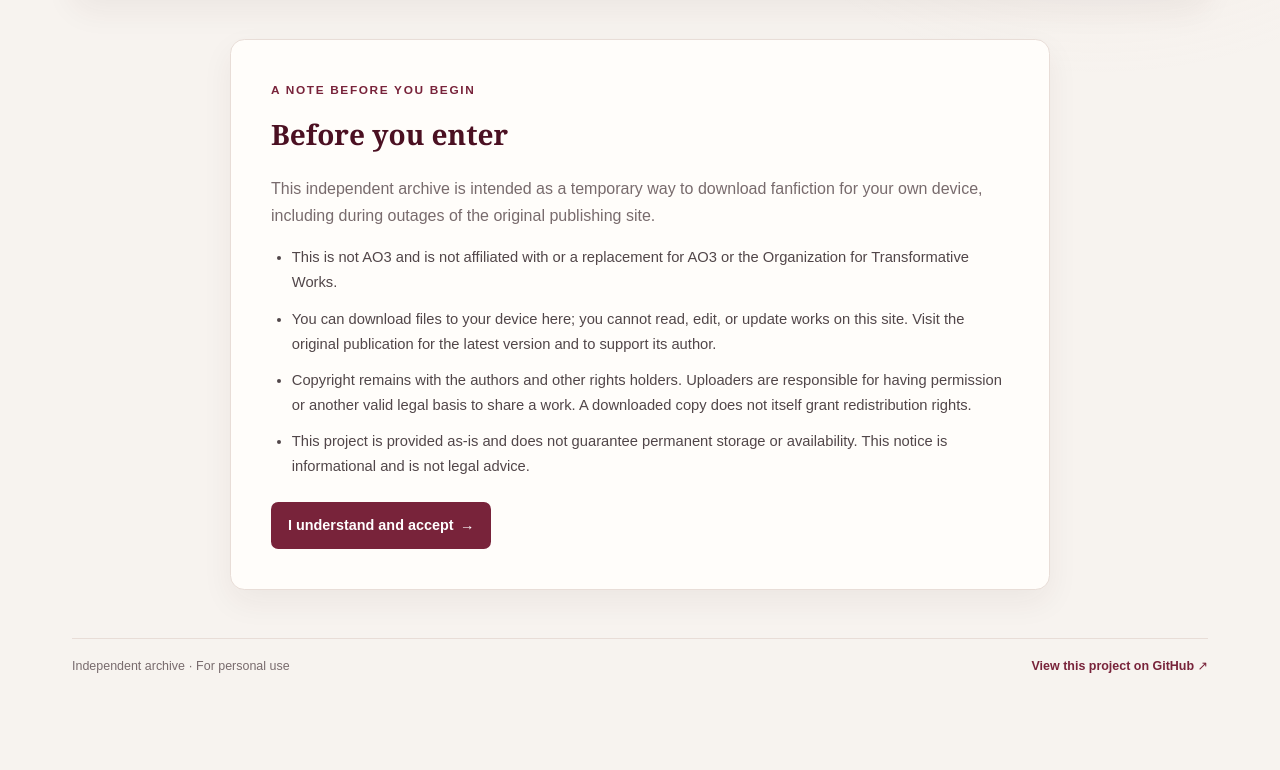
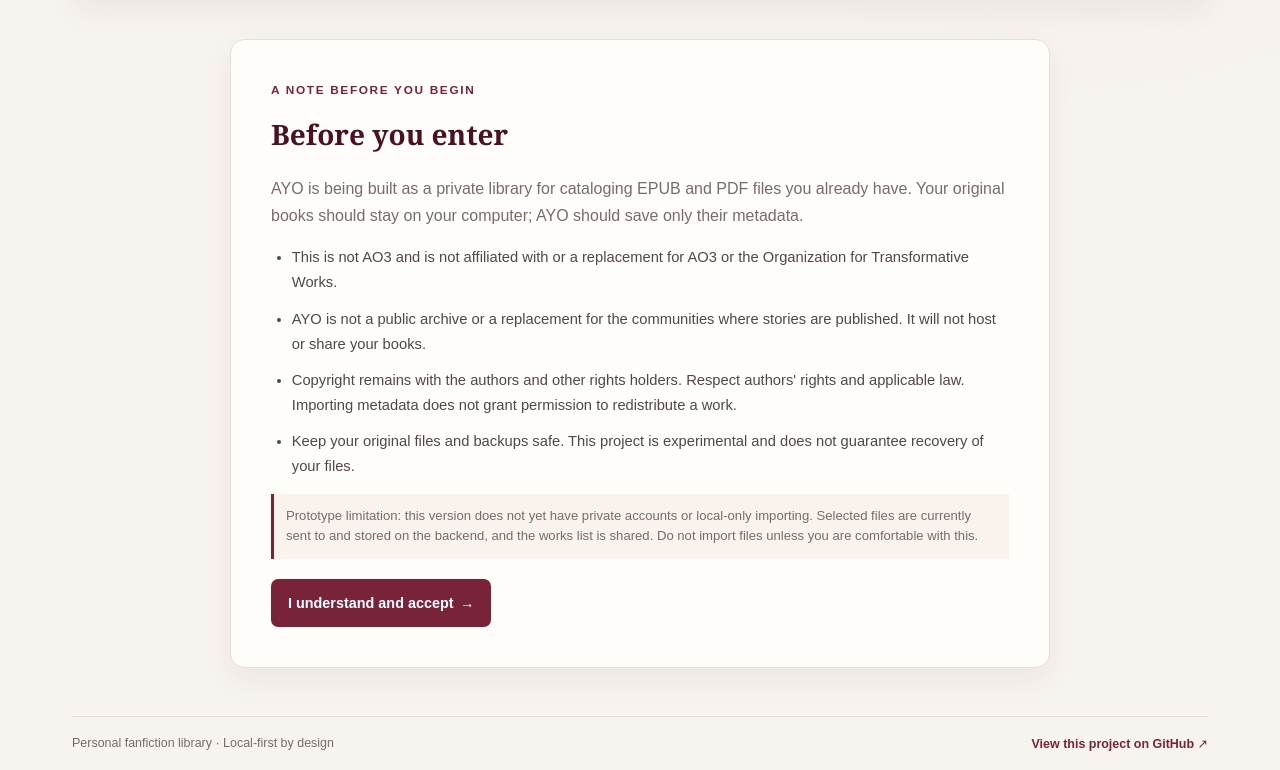
Before and after one commit to briz123/Archive_of_your_own, a React (Vite) app in the folder frontend/: page / in a window 1280 px wide. Shown: the part 525-1295 px from the top of the page. Before the commit the page ends 1217 px from the top, so only its background shows below. Built offline with nearby package versions, Linux system fonts and the light colour scheme.

Commit message:
feat: update README and UI to clarify AYO's purpose as a personal library; enhance import functionality and add prototype notices

```diff
--- a/frontend/src/App.jsx
+++ b/frontend/src/App.jsx
@@ -142,8 +142,8 @@ function App() {
         </a>
         {acceptedDisclaimer && (
           <nav className="site-nav" aria-label="Main navigation">
-            <a href="#library">Explore works</a>
-            <a href="#upload">Add a work</a>
+            <a href="#library">My library</a>
+            <a href="#upload">Import a file</a>
           </nav>
         )}
       </header>
@@ -155,17 +155,17 @@ function App() {
               <p className="eyebrow">A personal library for stories you love</p>
               <h1 id="welcome-heading">Keep your favorite stories close.</h1>
               <p>
-                A searchable archive for downloadable fanfiction, made for
-                keeping a personal copy on your own device.
+                A personal library for organizing your fanfiction collection.
+                Keep your books on your computer and your catalog in AYO.
               </p>
             </section>
             <section className="disclaimer-gate" aria-labelledby="disclaimer-heading">
               <p className="eyebrow">A note before you begin</p>
               <h2 id="disclaimer-heading">Before you enter</h2>
               <p>
-                This independent archive is intended as a temporary way to download
-                fanfiction for your own device, including during outages of the
-                original publishing site.
+                AYO is being built as a private library for cataloging EPUB and
+                PDF files you already have. Your original books should stay on
+                your computer; AYO should save only their metadata.
               </p>
               <ul>
                 <li>
@@ -173,22 +173,25 @@ function App() {
                   AO3 or the Organization for Transformative Works.
                 </li>
                 <li>
-                  You can download files to your device here; you cannot read,
-                  edit, or update works on this site. Visit the original publication
-                  for the latest version and to support its author.
+                  AYO is not a public archive or a replacement for the communities
+                  where stories are published. It will not host or share your books.
                 </li>
                 <li>
                   Copyright remains with the authors and other rights holders.
-                  Uploaders are responsible for having permission or another valid
-                  legal basis to share a work. A downloaded copy does not itself
-                  grant redistribution rights.
+                  Respect authors' rights and applicable law. Importing metadata
+                  does not grant permission to redistribute a work.
                 </li>
                 <li>
-                  This project is provided as-is and does not guarantee permanent
-                  storage or availability. This notice is informational and is not
-                  legal advice.
+                  Keep your original files and backups safe. This project is
+                  experimental and does not guarantee recovery of your files.
                 </li>
               </ul>
+              <p className="prototype-notice">
+                Prototype limitation: this version does not yet have private
+                accounts or local-only importing. Selected files are currently
+                sent to and stored on the backend, and the works list is shared.
+                Do not import files unless you are comfortable with this.
+              </p>
               {acceptanceError && (
                 <p className="disclaimer-error" role="alert">
                   {acceptanceError}
@@ -203,10 +206,10 @@ function App() {
           <>
             <section className="welcome-hero" aria-labelledby="welcome-heading">
               <p className="eyebrow">A personal library for stories you love</p>
-              <h1 id="welcome-heading">Find your next favorite.</h1>
+              <h1 id="welcome-heading">Your collection, all in one place.</h1>
               <p>
-                Explore the archive, discover stories by fandom, and keep a
-                downloadable copy close at hand.
+                Catalog your EPUBs and PDFs, organize them by fandom and tags,
+                and keep the original files on your own device.
               </p>
               <a className="hero-link" href="#library">Browse the collection <span aria-hidden="true">↓</span></a>
             </section>
@@ -321,7 +324,7 @@ function App() {
                         Try changing your search or filters.
                       </p>
                     ) : (
-                      <p className="empty-state">No works have been uploaded yet. Check back soon.</p>
+                      <p className="empty-state">Your library is empty. Import a file to start cataloging your collection.</p>
                     ))}
                   {status === "success" && works.length > 0 && (
                     <div className="work-list">
@@ -336,15 +339,15 @@ function App() {
                 <UploadForm onUploaded={handleUploaded} />
                 <div className="sidebar-note">
                   <span className="note-icon" aria-hidden="true">✦</span>
-                  <h3>Made for your library</h3>
-                  <p>Upload a PDF or EPUB and download an EPUB copy for your library.</p>
+                  <h3>Your library, organized</h3>
+                  <p>Catalog your EPUB and PDF collection by adding work metadata to your library.</p>
                 </div>
               </aside>
             </div>
           </>
         )}
         <footer className="site-footer">
-          <span>Independent archive · For personal use</span>
+          <span>Personal fanfiction library · Local-first by design</span>
           <a
             href="https://github.com/briz123/Archive_of_your_own"
             target="_blank"
--- a/frontend/src/components/UploadForm.jsx
+++ b/frontend/src/components/UploadForm.jsx
@@ -39,10 +39,18 @@ function UploadForm({ onUploaded }) {
 
   return (
     <section className="upload-section" aria-labelledby="upload-heading">
-      <h2 id="upload-heading">Upload a fic</h2>
-      <p>Upload an EPUB or PDF. PDFs are converted to EPUB for download.</p>
+      <h2 id="upload-heading">Import a fic</h2>
+      <p>
+        Choose an EPUB or PDF from your computer. PDFs are converted to EPUB in
+        this prototype.
+      </p>
+      <p className="prototype-notice">
+        Prototype limitation: importing currently sends the selected file to
+        the backend, where it is stored. Local-only, metadata-only import is
+        planned; do not continue unless you are comfortable with server storage.
+      </p>
       <form className="upload-form" onSubmit={handleSubmit}>
-        <label htmlFor="work-upload">EPUB or PDF file</label>
+        <label htmlFor="work-upload">Choose an EPUB or PDF file</label>
         <input
           ref={inputRef}
           id="work-upload"
@@ -60,7 +68,7 @@ function UploadForm({ onUploaded }) {
             ? isPdf
               ? "Uploading and converting..."
               : "Uploading..."
-            : "Upload"}
+            : "Import (prototype upload)"}
         </button>
       </form>
       {error && <p className="upload-error" role="alert">{error}</p>}
--- a/frontend/src/style.css
+++ b/frontend/src/style.css
@@ -226,6 +226,16 @@ section {
   justify-content: space-between;
   gap: 1rem;
   margin: 0 0 1.25rem;
+}
+
+.prototype-notice {
+  margin: 0.8rem 0;
+  padding: 0.75rem;
+  border-left: 3px solid var(--color-wine);
+  background: #faf2ed;
+  color: var(--color-wine-dark);
+  font-size: 0.82rem;
+  line-height: 1.55;
 }
 
 .section-heading .eyebrow {
```
Also changed, not shown: 1 other file (tests, documents, lock files or other folders).
